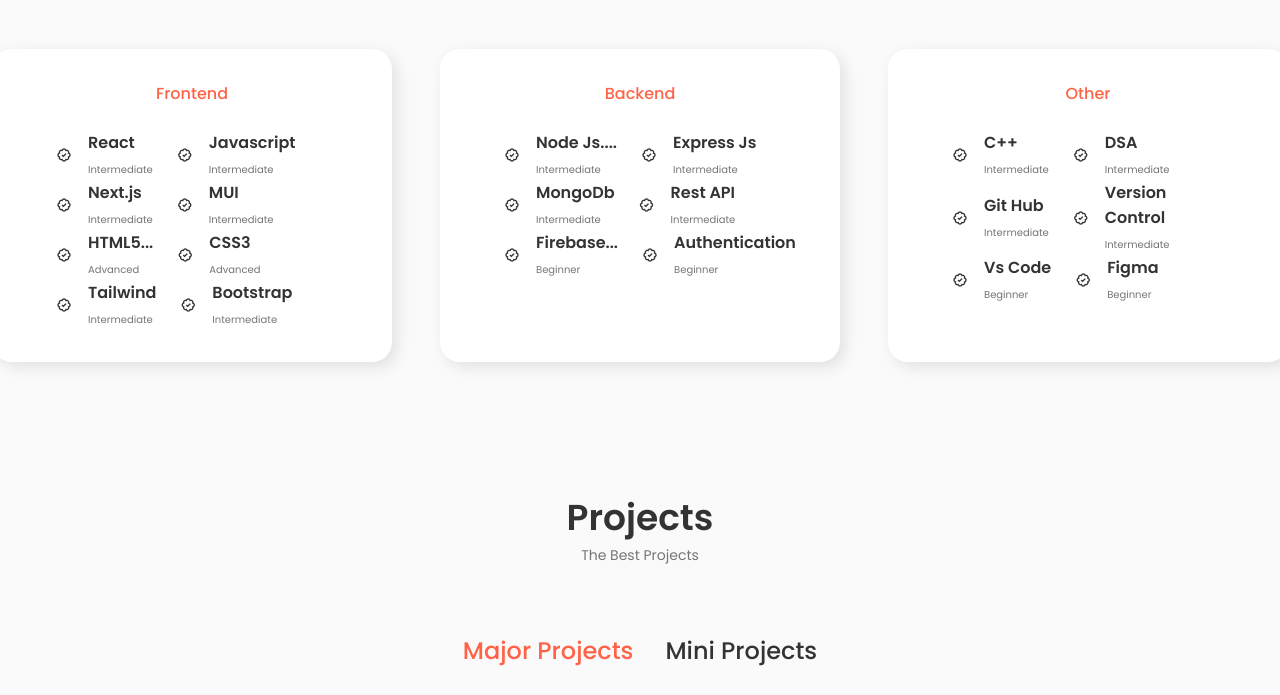
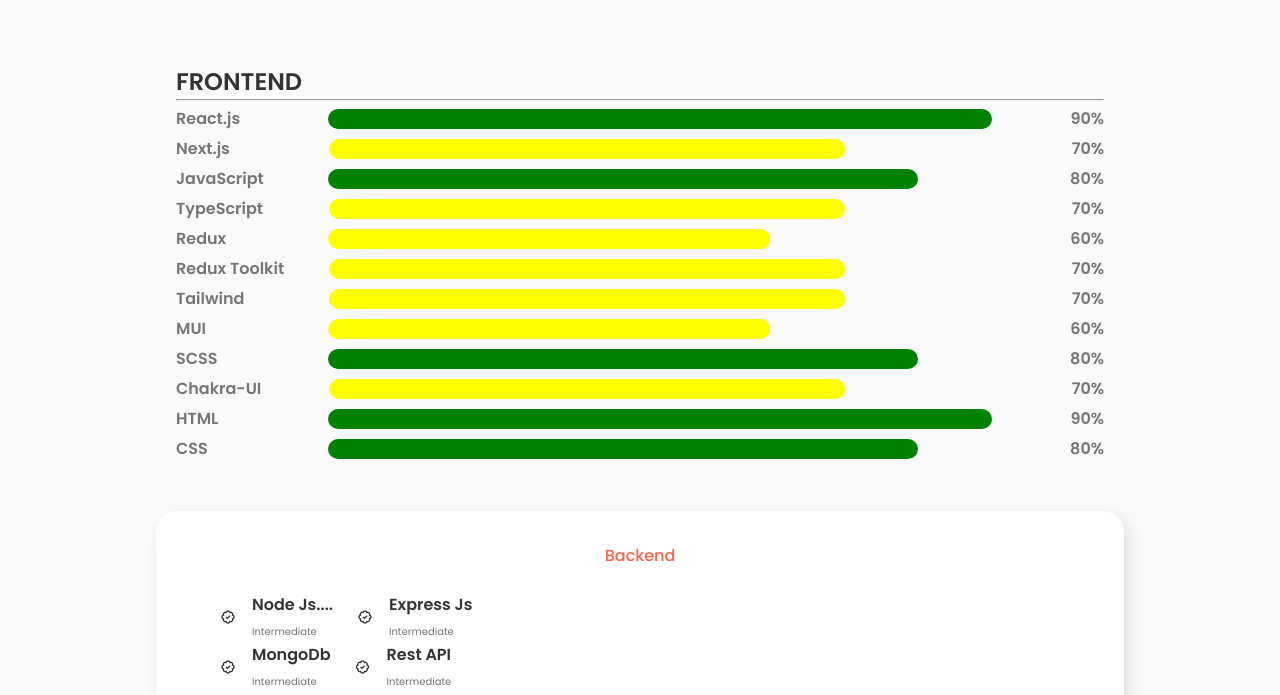
Before and after one commit to hritikpathak06/My-Portfolio, a React (Create React App) app: page / in a window 1280 px wide. Shown: the part 1496-2191 px from the top of the page. Built offline with nearby package versions, Linux system fonts and the light colour scheme.

Commit message:
project updated

```diff
--- a/public/index.html
+++ b/public/index.html
@@ -19,7 +19,7 @@
     <!-- UNICONS -->
     <link rel="stylesheet" href="https://unicons.iconscout.com/release/v4.0.8/css/line.css">
 
-    <title>My Portfolio</title>
+    <title>Ritik Kumar Pathak</title>
   </head>
   <body>
     <noscript>You need to enable JavaScript to run this app.</noscript>
--- a/src/components/Home/Data.jsx
+++ b/src/components/Home/Data.jsx
@@ -57,7 +57,7 @@
             ></path>
           </svg>
         </h1>
-        <h3 className="home__subtitle">Full Stack Developer || UI Designer</h3>
+        <h3 className="home__subtitle" style={{fontSize:"30px"}}>Full Stack Developer</h3>
         <p className="home__description">
         I am an enthusiastic, self-motivated, reliable, responsible and hard working person. I am a mature team worker and adaptable to all challenging situations.
         </p>
--- a/src/components/Projects/Projects.jsx
+++ b/src/components/Projects/Projects.jsx
@@ -19,6 +19,7 @@
 import WONDERSTAY from "../../assets/wonder.png"
 import CHATMINGLE from "../../assets/chatmingle.png"
 import CABLINK from "../../assets/cablink.png"
+import ADMINPANEL from "../../assets/AdminPanel.png"
 
 const Projects = () => {
   const [toggleState, setToggleState] = useState(1);
@@ -208,6 +209,13 @@
 
 const miniProjectsData = [
   {
+    name: "Admin Dashboard",
+    type: "Frontend",
+    image: ADMINPANEL,
+    link1: "https://admin-dashboard-panel-zeta.vercel.app/",
+    link2: "https://github.com/hritikpathak06/Admin-Dashboard-Panel",
+  },
+  {
     name: "Portfolio Website",
     type: "Frontend",
     image: Portfolio,
--- a/src/components/Skills/Frontend.jsx
+++ b/src/components/Skills/Frontend.jsx
@@ -1,95 +1,95 @@
 import React from "react";
 import "./skills.css";
+
+let width = 30;
 
 const Frontend = () => {
   return (
     <>
-      <div className="skills__content">
-        <h3 className="skills__title">Frontend</h3>
-
-        <div className="skills__box">
-          <div className="skills__group">
-            <div className="skills__data">
-              <i class="bx bx-badge-check"></i>
-
-              <div>
-                <h3 className="skills__name">React</h3>
-                <span className="skills__level">Intermediate</span>
-              </div>
+      <div className="frontend">
+        <h1>FRONTEND</h1>
+        <hr />
+        {frontendSkills.map((skill, index) => (
+          <div className=" frontend__skills">
+            <h4 style={{ width: "20%" }}>{skill.skillName}</h4>
+            <div className="percentage">
+              <div
+                style={{
+                  width: `${skill.percentage}%`,
+                  background: getColor(skill.percentage),
+                }}
+              ></div>
             </div>
-
-            <div className="skills__data">
-              <i class="bx bx-badge-check"></i>
-              <div>
-                <h3 className="skills__name">Javascript</h3>
-                <span className="skills__level">Intermediate</span>
-              </div>
-            </div>
+            <h4>{skill.percentage}%</h4>
           </div>
-        </div>
-
-
-        <div className="skills__box">
-          <div className="skills__group">
-            <div className="skills__data">
-              <i class="bx bx-badge-check"></i>
-
-              <div>
-                <h3 className="skills__name">Next.js</h3>
-                <span className="skills__level">Intermediate</span>
-              </div>
-            </div>
-
-            <div className="skills__data">
-              <i class="bx bx-badge-check"></i>
-              <div>
-                <h3 className="skills__name">MUI</h3>
-                <span className="skills__level">Intermediate</span>
-              </div>
-            </div>
-          </div>
-        </div>
-
-        <div className="skills__box">
-          <div className="skills__group">
-            <div className="skills__data">
-              <i class="bx bx-badge-check"></i>
-              <div>
-                <h3 className="skills__name">HTML5...</h3>
-                <span className="skills__level">Advanced</span>
-              </div>
-            </div>
-            <div className="skills__data">
-              <i class="bx bx-badge-check"></i>
-              <div>
-                <h3 className="skills__name">CSS3</h3>
-                <span className="skills__level">Advanced</span>
-              </div>
-            </div>
-          </div>
-        </div>
-
-        <div className="skills__box">
-          <div className="skills__group">
-            <div className="skills__data">
-              <i class="bx bx-badge-check"></i>
-              <div>
-                <h3 className="skills__name">Tailwind</h3>
-                <span className="skills__level">Intermediate</span>
-              </div>
-            </div>
-            <div className="skills__data">
-              <i class="bx bx-badge-check"></i>
-              <div>
-                <h3 className="skills__name">Bootstrap</h3>
-                <span className="skills__level">Intermediate</span>
-              </div>
-            </div>
-          </div>
-        </div>
+        ))}
       </div>
     </>
   );
 };
 
 export default Frontend;
+
+// Function to determine color based on percentage
+const getColor = (percentage) => {
+  if (percentage <= 20) {
+    return "red";
+  } else if (percentage > 20 && percentage <= 50) {
+    return "yellow";
+  } else if (percentage > 50 && percentage <= 70) {
+    return "yellow";
+  } else {
+    return "green";
+  }
+};
+
+export const frontendSkills = [
+  {
+    skillName: "React.js",
+    percentage: 90,
+  },
+  {
+    skillName: "Next.js",
+    percentage: 70,
+  },
+  {
+    skillName: "JavaScript",
+    percentage: 80,
+  },
+  {
+    skillName: "TypeScript",
+    percentage: 70,
+  },
+  {
+    skillName: "Redux",
+    percentage: 60,
+  },
+  {
+    skillName: "Redux Toolkit",
+    percentage: 70,
+  },
+  {
+    skillName: "Tailwind",
+    percentage: 70,
+  },
+  {
+    skillName: "MUI",
+    percentage: 60,
+  },
+  {
+    skillName: "SCSS",
+    percentage: 80,
+  },
+  {
+    skillName: "Chakra-UI",
+    percentage: 70,
+  },
+  {
+    skillName: "HTML",
+    percentage: 90,
+  },
+  {
+    skillName: "CSS",
+    percentage: 80,
+  },
+];
--- a/src/components/Skills/Skills.jsx
+++ b/src/components/Skills/Skills.jsx
@@ -1,5 +1,5 @@
 import React from "react";
-import "./skills.css"
+import "./skills.css";
 import Frontend from "./Frontend";
 import Backend from "./Backend";
 import Others from "./Others";
@@ -7,17 +7,28 @@
 const Skills = () => {
   return (
     <>
-        <section className="skills section" id="skills">
+      <section className="skills section" id="skills">
         <h2 className="section__title">Skills</h2>
         <span className="section__subtitle">My Technical Level</span>
-        <div className="skills__container container grid">
-         <Frontend/>
-         <Backend/>
-         <Others/>
+        <div className="skills__container container ">
+          <div style={{ margin: "20px" }}>
+            <Frontend />
+          </div>
+          <div style={{ marginTop: "50px" }}>
+            <Backend />
+          </div>
         </div>
-        </section>
+      </section>
     </>
   );
 };
 
 export default Skills;
+
+{
+  /* <div className="skills__container container grid">
+<Frontend/>
+<Backend/>
+<Others/>
+</div> */
+}
--- a/src/components/Skills/skills.css
+++ b/src/components/Skills/skills.css
@@ -56,6 +56,32 @@
   font-size: var(--tiny-font-size);
 }
 
+
+.frontend__skills{
+   display: flex;
+   width: 100%;
+   align-items: center;
+   padding-top: 5px;
+   gap: 5px;
+
+}
+
+.percentage{
+  width: 100%;
+  /* border: 3px solid blue; */;
+  /* background-color:antiquewhite; */
+  height: 20px;
+  border-radius: 30px;
+}
+
+.percentage >div{
+  /* width: 50%; */
+  height: 100%;
+  background-color: red;
+  border-radius: 30px;
+}
+
+
 @media screen and (max-width: 992px) {
   .skills__container {
     grid-template-columns: max-content;
```
Also changed, not shown: src/assets/AdminPanel.png (added).
